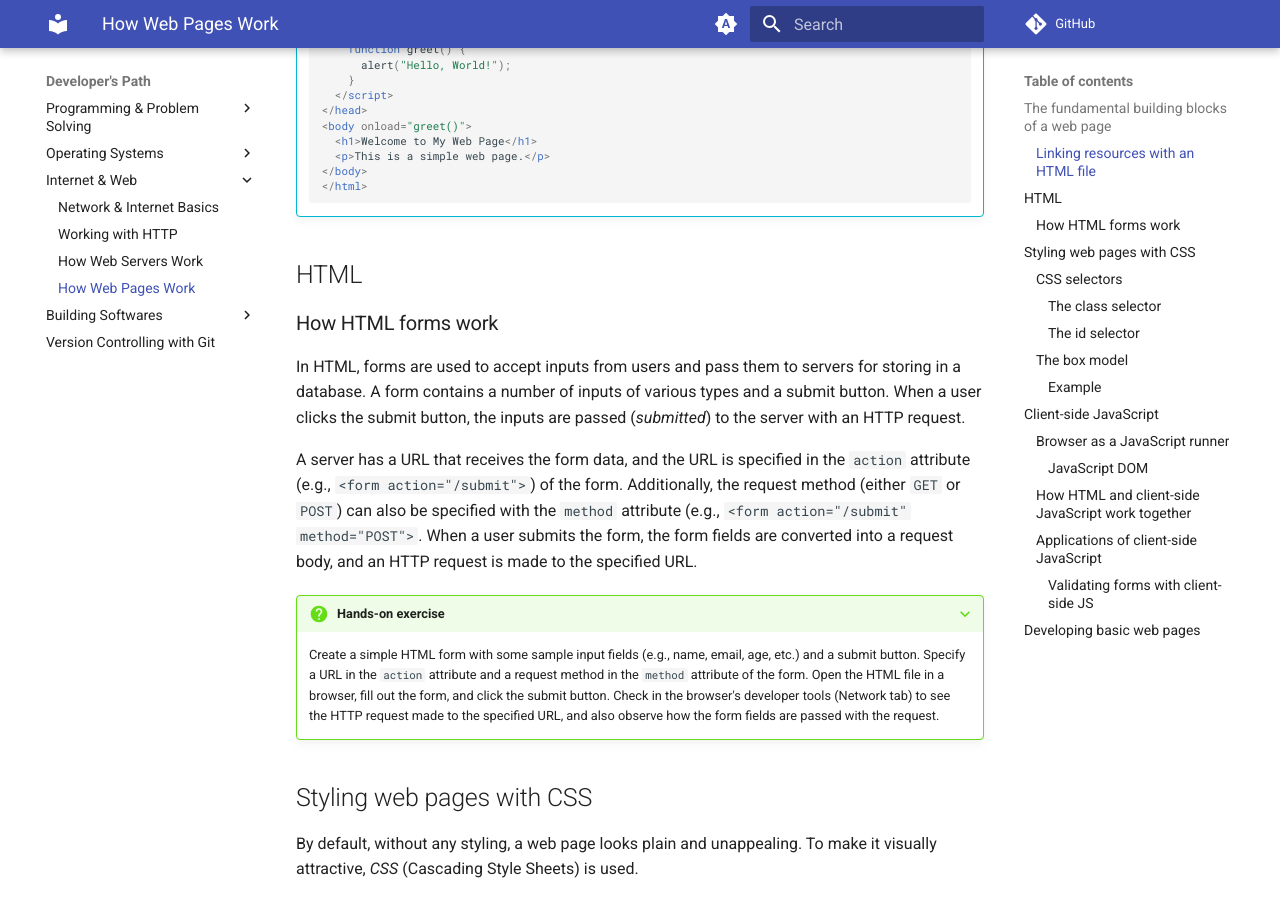
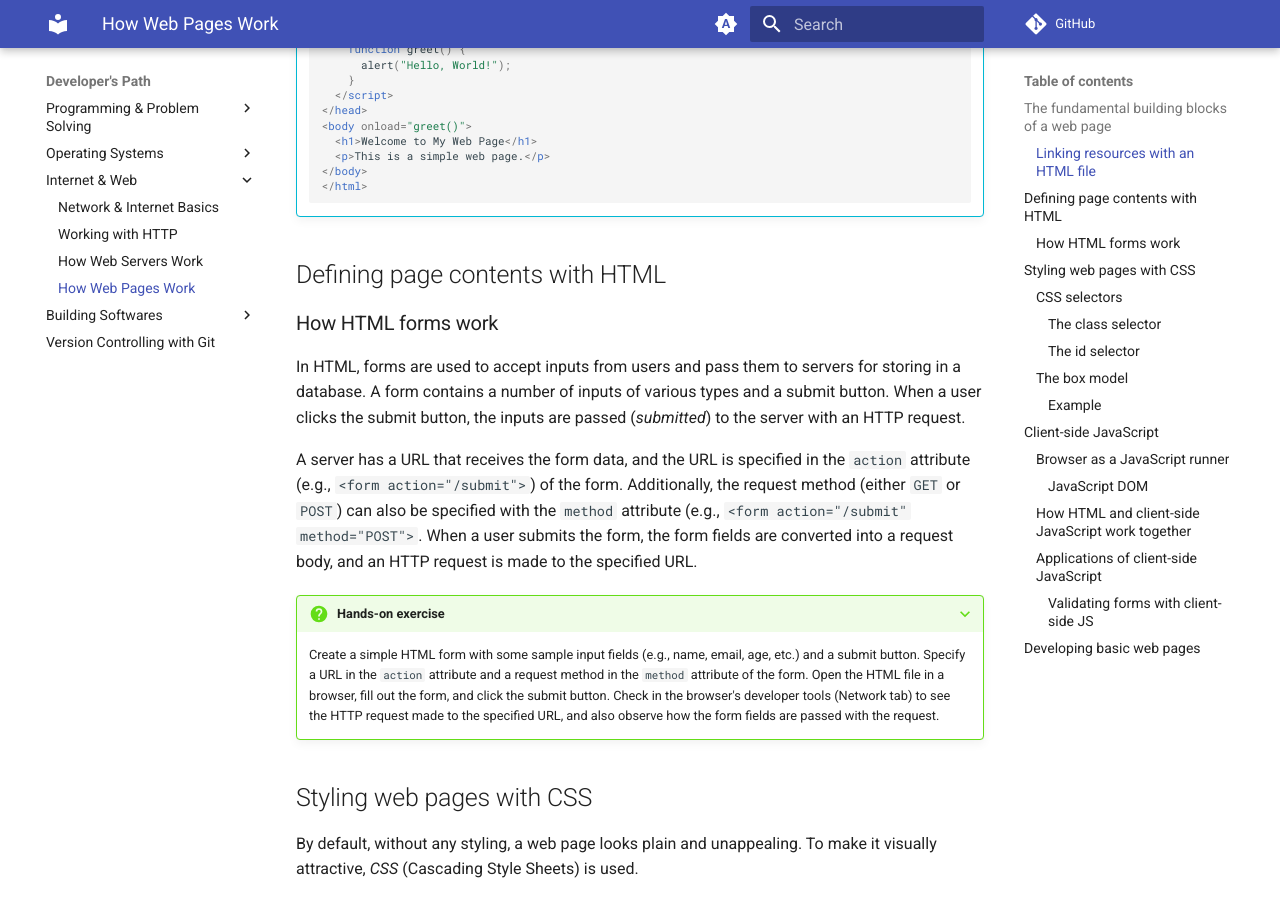
Before and after one commit to gharials/dev-path, an MkDocs documentation site: the page built from docs/internet-web/web-pages.md, in a window 1280 px wide and 900 px high, scrolled down 1356 px. Built offline with MkDocs 1.6.1 and Material for MkDocs 9.7.7, drawn with Linux system fonts in a browser that asks for light colours; comment, search, counter and statistics services are not loaded.

Commit message:
changed HTMl section title

````diff
--- a/docs/internet-web/web-pages.md
+++ b/docs/internet-web/web-pages.md
@@ -59,7 +59,7 @@ The external resources are usually stored in the server's [static directory](web
     </html>
     ```
 
-## HTML
+## Defining page contents with HTML
 
 ### How HTML forms work
 
````
